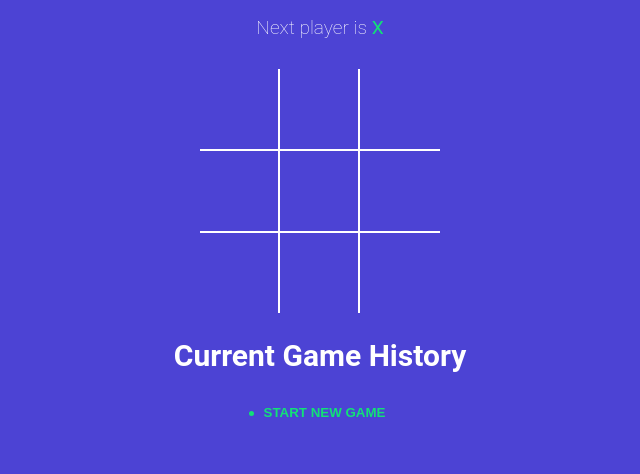
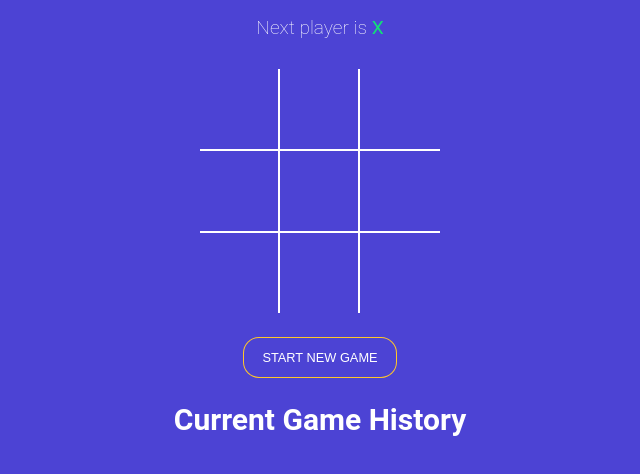
Before and after one commit to milknei/TicTacToeGame-React, a React (Vite) app: page / in a window 1280 px wide. Shown: the top 474 px of the page, without its empty margins (320-960 px from the left). Built offline with nearby package versions, Linux system fonts and the light colour scheme.

Commit message:
Removed #0 move btn, added New Game btn

```diff
--- a/src/App.jsx
+++ b/src/App.jsx
@@ -5,10 +5,10 @@ import History from './components/History';
 import { useState } from 'react';
 import { calculateWinner } from './winner';
 
+const NEW_GAME = [{ squares: Array(9).fill(null), isXNext: true }];
+
 function App() {
-  const [history, setHistory] = useState([
-    { squares: Array(9).fill(null), isXNext: true },
-  ]);
+  const [history, setHistory] = useState(NEW_GAME);
   const [currentMove, setCurrentMove] = useState(0);
 
   const gamingBoard = history[currentMove];
@@ -20,7 +20,6 @@ function App() {
 
     setHistory(currentHistory => {
       const isTraversing = currentMove + 1 !== currentHistory.length;
-
       const lastGamingState = isTraversing
         ? currentHistory[currentMove]
         : history[history.length - 1];
@@ -51,6 +50,11 @@ function App() {
     setCurrentMove(move);
   };
 
+  const onNewGameStart = () => {
+    setHistory(NEW_GAME);
+    setCurrentMove(0);
+  }
+
   return (
     <div className="app">
       <StatusMessage winner={winner} gamingBoard={gamingBoard} />
@@ -58,6 +62,11 @@ function App() {
         squares={gamingBoard.squares}
         handleSquareClick={handleSquareClick}
       />
+      <button type="button" onClick={onNewGameStart} className={
+        `btn-reset ${winner ? 'active' : ''}`
+      }>
+        START NEW GAME
+      </button>
       <h2>Current Game History</h2>
       <History history={history} moveTo={moveTo} currentMove={currentMove} />
     </div>
--- a/src/components/History.jsx
+++ b/src/components/History.jsx
@@ -3,13 +3,13 @@ const History = ({ history, moveTo, currentMove }) => {
     <div className="history-wrapper">
       <ul className="history">
         {history.map((_, index) => (
-          <li key="index">
+          <li className={index ===0 ? 'hidden' : ''} key={`${index}`}>
             <button
               type="button"
               className={`btn-move  ${currentMove === index ? 'active' : ''}`}
               onClick={() => moveTo(index)}
             >
-              {index === 0 ? 'START NEW GAME' : `Go to move № ${index}`}
+              {index === 0 ? 'Go to start of the game' : `Go to move № ${index}`}
             </button>
           </li>
         ))}
--- a/src/style.scss
+++ b/src/style.scss
@@ -170,3 +170,7 @@ button {
     }
   }
 }
+
+.hidden {
+  display: none;
+}
```
